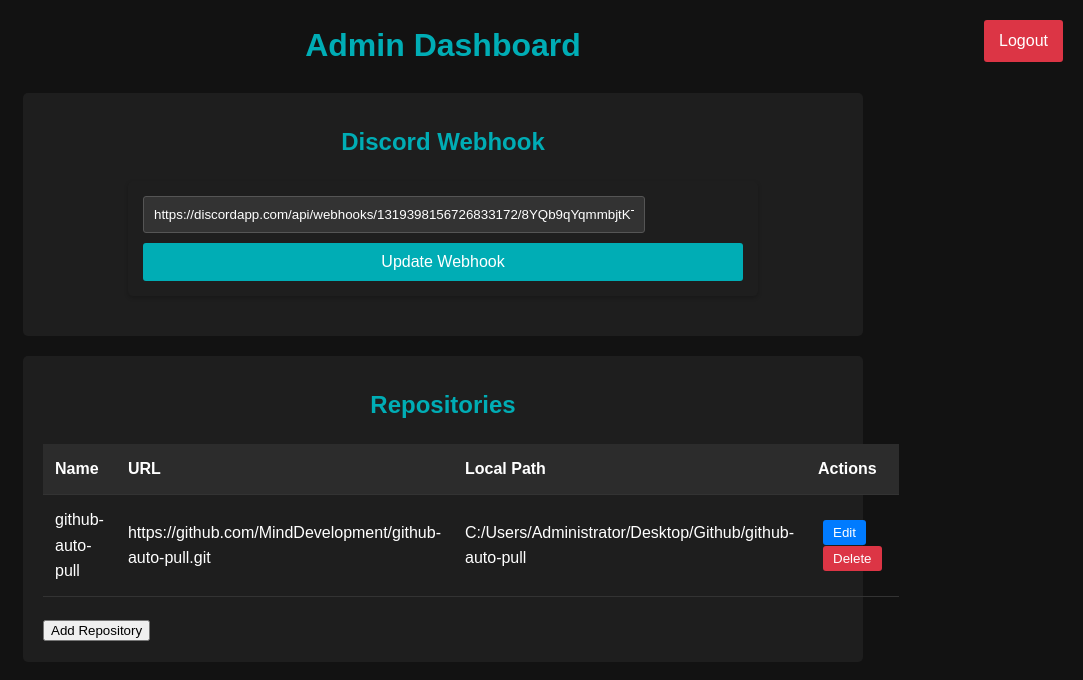
After one commit to MindDevelopment/github-auto-pull, a Flask app: page /admin in a window 1280 px wide. The commit adds this page. Shown: the top 680 px of the page, without its empty margins (197-1280 px from the left). Run offline with Flask 3, Linux system fonts and the light colour scheme; the visitor is signed in with stand-in values (Sample User, id 1).

Commit message:
Admin dashboard added

```diff
--- a/app/config/config.json
+++ b/app/config/config.json
@@ -8,5 +8,9 @@
     ],
     "sync_interval": 10,
     "discord_webhook": "https://discordapp.com/api/webhooks/1319398156726833172/8YQb9qYqmmbjtKTPQPIpV9FqFidXxgnvCWm7vNfE6u8biwsfOmvRwTFP9qQjO6p0qMKb",
-    "log_file": "logs/sync.log"
+    "log_file": "logs/sync.log",
+    "admin": {
+        "username": "admin",
+        "password": "admin123"
+    }
 }
--- a/app/dashboard/app.py
+++ b/app/dashboard/app.py
@@ -1,25 +1,95 @@
-from flask import Flask, render_template, request, jsonify
+from flask import Flask, render_template, request, jsonify, redirect, url_for, session
 import json
+import os
+from functools import wraps
 
 app = Flask(__name__)
-
+app.secret_key = os.urandom(24)  # Voor sessie beheer
 CONFIG_FILE = 'app/config/config.json'
 
+def load_config():
+    with open(CONFIG_FILE) as f:
+        return json.load(f)
+
+def save_config(config):
+    with open(CONFIG_FILE, 'w') as f:
+        json.dump(config, f, indent=4)
+    # Herstart sync service
+    os.system("taskkill /f /im python.exe /fi \"windowtitle eq sync_service\"")
+    os.system("start cmd /k \"python app/sync_service.py\"")
+
+def admin_required(f):
+    @wraps(f)
+    def decorated_function(*args, **kwargs):
+        if not session.get('logged_in'):
+            return redirect(url_for('login'))
+        return f(*args, **kwargs)
+    return decorated_function
+
+@app.route('/login', methods=['GET', 'POST'])
+def login():
+    if request.method == 'POST':
+        config = load_config()
+        if (request.form['username'] == config['admin']['username'] and
+            request.form['password'] == config['admin']['password']):
+            session['logged_in'] = True
+            return redirect(url_for('admin'))
+        return "Invalid credentials"
+    return render_template('login.html')
+
+@app.route('/logout')
+def logout():
+    session.pop('logged_in', None)
+    return redirect(url_for('login'))
+
 @app.route("/")
+@admin_required
 def index():
-    with open(CONFIG_FILE) as f:
-        config = json.load(f)
+    config = load_config()
     return render_template('index.html', repositories=config['repositories'])
 
-@app.route("/add_repo", methods=["POST"])
-def add_repo():
-    data = request.json
-    with open(CONFIG_FILE, 'r+') as f:
-        config = json.load(f)
-        config['repositories'].append(data)
-        f.seek(0)
-        json.dump(config, f, indent=4)
-    return jsonify({"message": "Repository toegevoegd."}), 200
+@app.route("/admin")
+@admin_required
+def admin():
+    config = load_config()
+    return render_template('admin.html',
+                         repositories=config['repositories'],
+                         webhook=config['discord_webhook'])
+
+@app.route("/api/repo", methods=["POST", "PUT", "DELETE"])
+@admin_required
+def manage_repo():
+    config = load_config()
+
+    if request.method == "POST":
+        new_repo = request.json
+        config['repositories'].append(new_repo)
+
+    elif request.method == "PUT":
+        repo_data = request.json
+        for i, repo in enumerate(config['repositories']):
+            if repo['name'] == repo_data['old_name']:
+                config['repositories'][i] = {
+                    'name': repo_data['name'],
+                    'url': repo_data['url'],
+                    'local_path': repo_data['local_path']
+                }
+
+    elif request.method == "DELETE":
+        repo_name = request.json['name']
+        config['repositories'] = [r for r in config['repositories']
+                                if r['name'] != repo_name]
+
+    save_config(config)
+    return jsonify({"status": "success"})
+
+@app.route("/api/webhook", methods=["PUT"])
+@admin_required
+def update_webhook():
+    config = load_config()
+    config['discord_webhook'] = request.json['webhook']
+    save_config(config)
+    return jsonify({"status": "success"})
 
 if __name__ == "__main__":
     app.run(host="0.0.0.0", port=5000)
--- a/app/dashboard/static/style.css
+++ b/app/dashboard/static/style.css
@@ -101,3 +101,129 @@ footer a {
 footer a:hover {
     text-decoration: underline;
 }
+
+/* Admin Dashboard specifieke stijlen */
+.logout-btn {
+    position: absolute;
+    top: 20px;
+    right: 20px;
+    padding: 8px 15px;
+    background: #dc3545;
+    color: white;
+    text-decoration: none;
+    border-radius: 3px;
+}
+
+.logout-btn:hover {
+    background: #c82333;
+}
+
+/* Webhook sectie */
+.webhook-section {
+    margin: 20px auto;
+    max-width: 800px;
+    padding: 20px;
+    background: #1e1e1e;
+    border-radius: 5px;
+}
+
+#webhook-form input {
+    width: 80%;
+    margin-right: 10px;
+}
+
+/* Repository tabel */
+.repositories-section {
+    margin: 20px auto;
+    max-width: 800px;
+    padding: 20px;
+    background: #1e1e1e;
+    border-radius: 5px;
+}
+
+#repo-table {
+    width: 100%;
+    border-collapse: collapse;
+    margin: 20px 0;
+    color: #ffffff;
+}
+
+#repo-table th,
+#repo-table td {
+    padding: 12px;
+    text-align: left;
+    border-bottom: 1px solid #333;
+}
+
+#repo-table th {
+    background-color: #2c2c2c;
+    font-weight: bold;
+}
+
+#repo-table tr:hover {
+    background-color: #2c2c2c;
+}
+
+/* Knoppen in de tabel */
+#repo-table button {
+    padding: 5px 10px;
+    margin: 0 5px;
+    border: none;
+    border-radius: 3px;
+    cursor: pointer;
+}
+
+#repo-table button:first-child {
+    background: #007bff;
+    color: white;
+}
+
+#repo-table button:last-child {
+    background: #dc3545;
+    color: white;
+}
+
+#repo-table button:hover {
+    opacity: 0.9;
+}
+
+/* Login pagina */
+.login-container {
+    max-width: 400px;
+    margin: 100px auto;
+    padding: 20px;
+    background: #1e1e1e;
+    border-radius: 5px;
+    text-align: center;
+}
+
+.login-container input {
+    width: 100%;
+    padding: 10px;
+    margin: 10px 0;
+    border: 1px solid #333;
+    border-radius: 3px;
+    background: #2c2c2c;
+    color: white;
+}
+
+.login-container button {
+    width: 100%;
+    padding: 10px;
+    margin-top: 20px;
+    background: #00adb5;
+    color: white;
+    border: none;
+    border-radius: 3px;
+    cursor: pointer;
+}
+
+.login-container button:hover {
+    background: #00baba;
+}
+
+/* Sectie headers */
+section h2 {
+    color: #00adb5;
+    margin-bottom: 20px;
+}
--- /dev/null
+++ b/app/dashboard/templates/admin.html
@@ -0,0 +1,84 @@
+<!DOCTYPE html>
+<html lang="en">
+<head>
+    <meta charset="UTF-8">
+    <meta name="viewport" content="width=device-width, initial-scale=1.0">
+    <title>Admin Dashboard</title>
+    <link rel="stylesheet" href="/static/style.css">
+</head>
+<body>
+    <h1>Admin Dashboard</h1>
+    <a href="/logout" class="logout-btn">Logout</a>
+
+    <section class="webhook-section">
+        <h2>Discord Webhook</h2>
+        <form id="webhook-form">
+            <input type="text" id="webhook-url" value="{{ webhook }}" required>
+            <button type="submit">Update Webhook</button>
+        </form>
+    </section>
+
+    <section class="repositories-section">
+        <h2>Repositories</h2>
+        <table id="repo-table">
+            <thead>
+                <tr>
+                    <th>Name</th>
+                    <th>URL</th>
+                    <th>Local Path</th>
+                    <th>Actions</th>
+                </tr>
+            </thead>
+            <tbody>
+                {% for repo in repositories %}
+                <tr>
+                    <td>{{ repo.name }}</td>
+                    <td>{{ repo.url }}</td>
+                    <td>{{ repo.local_path }}</td>
+                    <td>
+                        <button onclick="editRepo('{{ repo.name }}')">Edit</button>
+                        <button onclick="deleteRepo('{{ repo.name }}')">Delete</button>
+                    </td>
+                </tr>
+                {% endfor %}
+            </tbody>
+        </table>
+
+        <button onclick="showAddRepoForm()">Add Repository</button>
+    </section>
+
+    <script>
+        // Webhook update
+        document.getElementById('webhook-form').onsubmit = async (e) => {
+            e.preventDefault();
+            const webhook = document.getElementById('webhook-url').value;
+            await fetch('/api/webhook', {
+                method: 'PUT',
+                headers: {'Content-Type': 'application/json'},
+                body: JSON.stringify({webhook})
+            });
+            alert('Webhook updated');
+        };
+
+        // Repository management
+        async function deleteRepo(name) {
+            if (confirm('Are you sure?')) {
+                await fetch('/api/repo', {
+                    method: 'DELETE',
+                    headers: {'Content-Type': 'application/json'},
+                    body: JSON.stringify({name})
+                });
+                location.reload();
+            }
+        }
+
+        function showAddRepoForm() {
+            // Implementeer een modal of form voor het toevoegen van repositories
+        }
+
+        function editRepo(name) {
+            // Implementeer een modal of form voor het bewerken van repositories
+        }
+    </script>
+</body>
+</html>
```
Also changed, not shown: app/dashboard/templates/login.html (added, +19 -0 lines).
